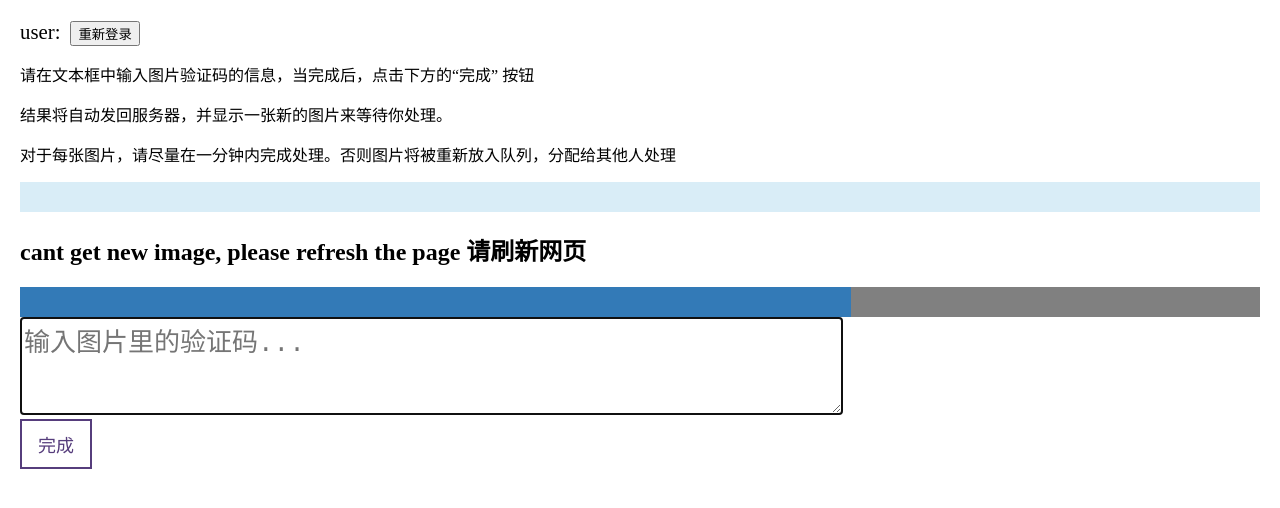
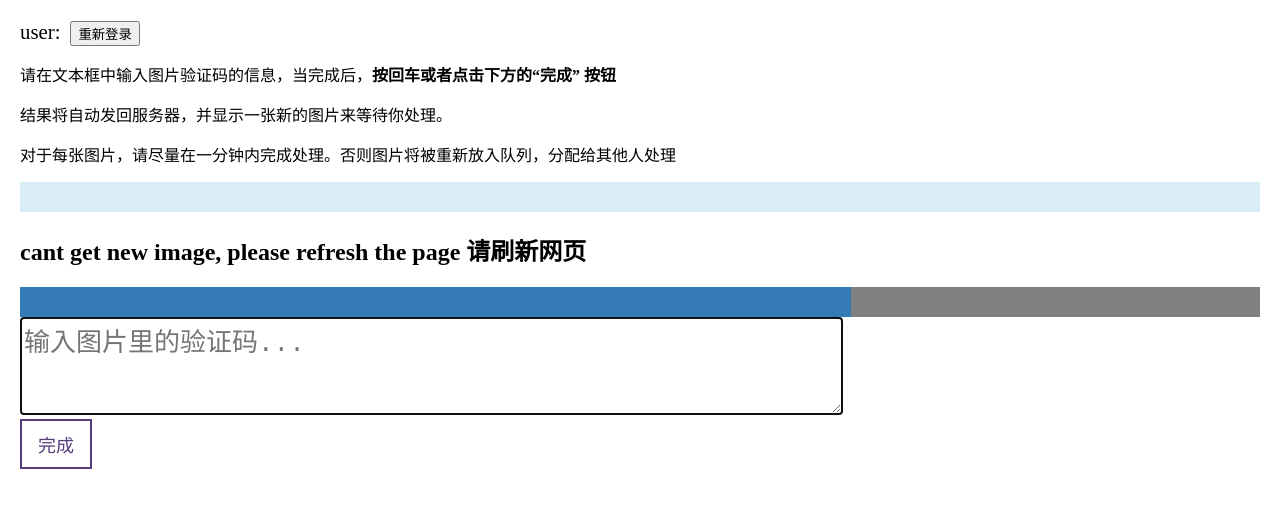
Before and after one commit to zhangweikop/decipherFox, a plain HTML site: page decipherFile.html in a window 1280 px wide. Drawn offline with Linux system fonts and the light colour scheme; no server answers.

Commit message:
Update decipherFile.html

```diff
--- a/decipherFile.html
+++ b/decipherFile.html
@@ -170,7 +170,7 @@
     		<input type="submit" id = 'logoutButton' value="重新登录">
 			</form>
 			</div>
-		<p>请在文本框中输入图片验证码的信息，当完成后，点击下方的“完成” 按钮</p>
+		<p>请在文本框中输入图片验证码的信息，当完成后，<b>按回车或者点击下方的“完成” 按钮</b></p>
 		<p>结果将自动发回服务器，并显示一张新的图片来等待你处理。</p>
 		<p>对于每张图片，请尽量在一分钟内完成处理。否则图片将被重新放入队列，分配给其他人处理</p>
 
```
